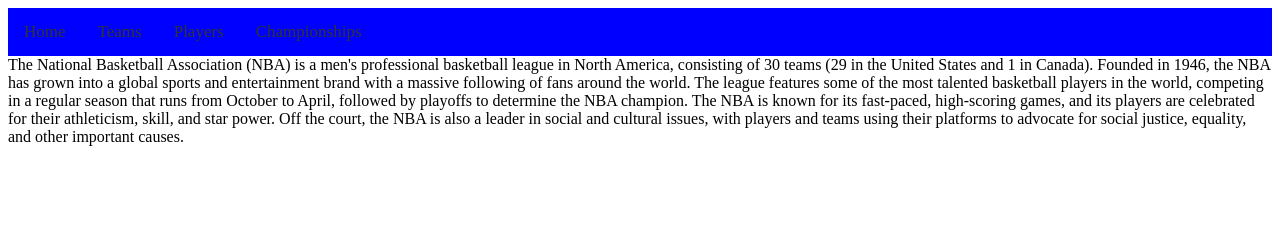
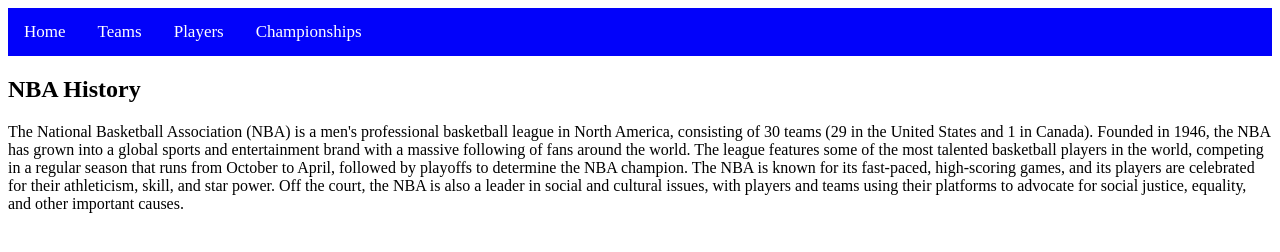
Before and after one commit to lakersnation23/lakersnation23.github.io, a plain HTML site: page index.html in a window 1280 px wide. Drawn offline with Linux system fonts and the light colour scheme.

Commit message:
Update index.html

```diff
--- a/index.html
+++ b/index.html
@@ -7,20 +7,20 @@
 	<style>
 		/* Add your styles here */
 		nav {
-			background-color: blue;
+			background-color: rgb(2, 2, 250);
 			overflow: hidden;
 		}
 		nav a {
 			float: left;
 			display: block;
-			color: #333;
+			color: #ffffff;
 			text-align: center;
 			padding: 14px 16px;
 			text-decoration: none;
 			font-size: 17px;
 		}
 		nav a:hover {
-			background-color: #ddd;
+			background-color: #ff0000;
 			color: black;
 		}
 		nav .icon {
@@ -73,7 +73,10 @@
 		</script>
 	</header>
 	<main>
+        <h2>NBA History</h2>
 		The National Basketball Association (NBA) is a men's professional basketball league in North America, consisting of 30 teams (29 in the United States and 1 in Canada). Founded in 1946, the NBA has grown into a global sports and entertainment brand with a massive following of fans around the world. The league features some of the most talented basketball players in the world, competing in a regular season that runs from October to April, followed by playoffs to determine the NBA champion. The NBA is known for its fast-paced, high-scoring games, and its players are celebrated for their athleticism, skill, and star power. Off the court, the NBA is also a leader in social and cultural issues, with players and teams using their platforms to advocate for social justice, equality, and other important causes.
+
 	</main>
+
 </body>
 </html>
```
